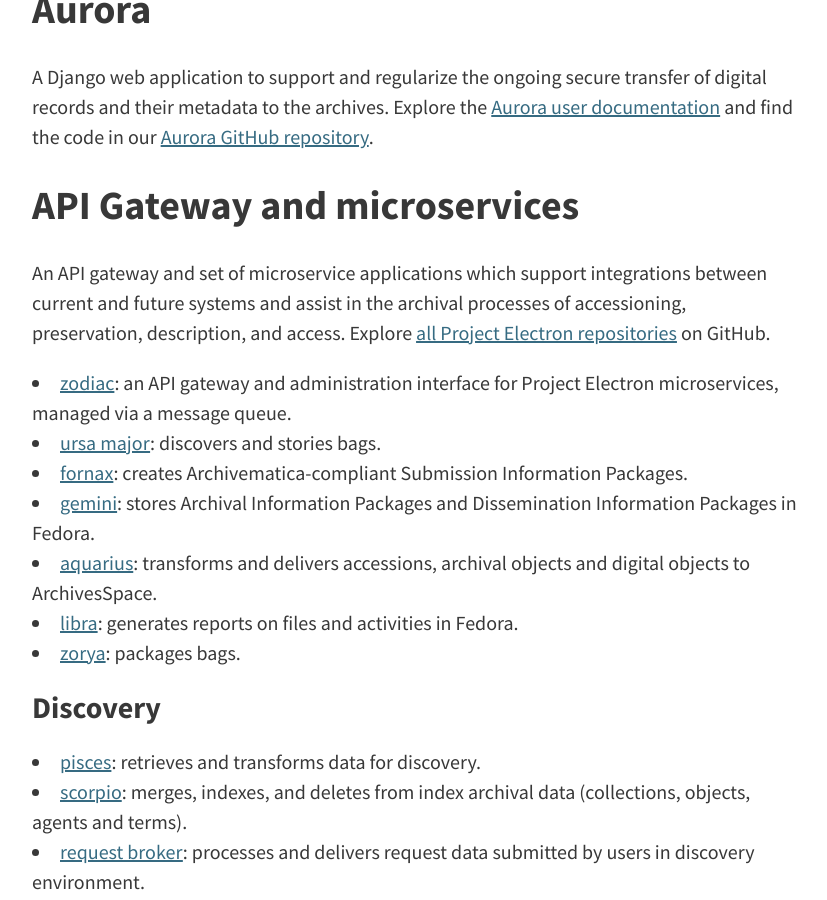
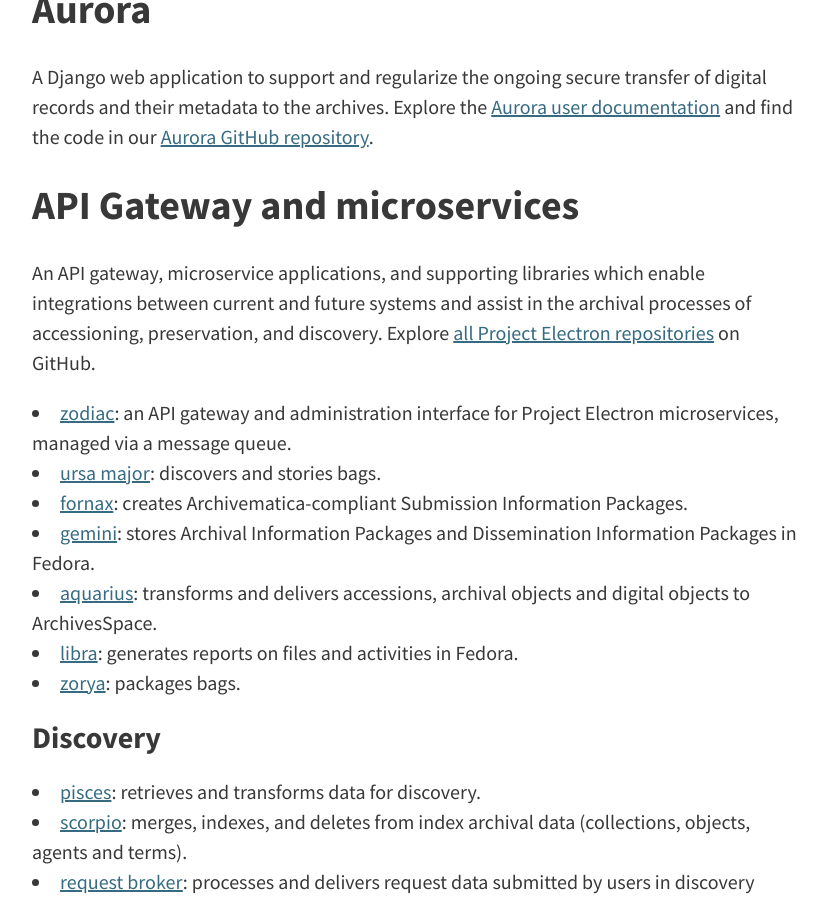
Before and after one commit to RockefellerArchiveCenter/project_electron, a Jekyll site: the page built from content/components.md, in a window 1280 px wide and 900 px high, scrolled down 920 px. Shown: the whole window, without its empty margins (224-1051 px from the left). Built offline with Jekyll 4.4.1, drawn with Linux system fonts in a browser that asks for light colours.

Commit message:
update intro text

```diff
--- a/content/components.md
+++ b/content/components.md
@@ -23,7 +23,7 @@
 and their metadata to the archives. Explore the [Aurora user documentation](https://docs.rockarch.org/aurora/) and find the code in our [Aurora GitHub repository](https://github.com/RockefellerArchiveCenter/aurora).
 
 ## API Gateway and microservices
-An API gateway and set of microservice applications which support integrations between current and future systems and assist in the archival processes of accessioning, preservation, description, and access. Explore [all Project Electron repositories](https://github.com/topics/project-electron) on GitHub.
+An API gateway, microservice applications, and supporting libraries which enable integrations between current and future systems and assist in the archival processes of accessioning, preservation, and discovery. Explore [all Project Electron repositories](https://github.com/topics/project-electron) on GitHub.
 
   - [zodiac](https://github.com/RockefellerArchiveCenter/zodiac): an API gateway and administration interface for Project Electron microservices, managed via a message queue.
   - [ursa major](https://github.com/RockefellerArchiveCenter/ursa_major): discovers and stories bags.
```
